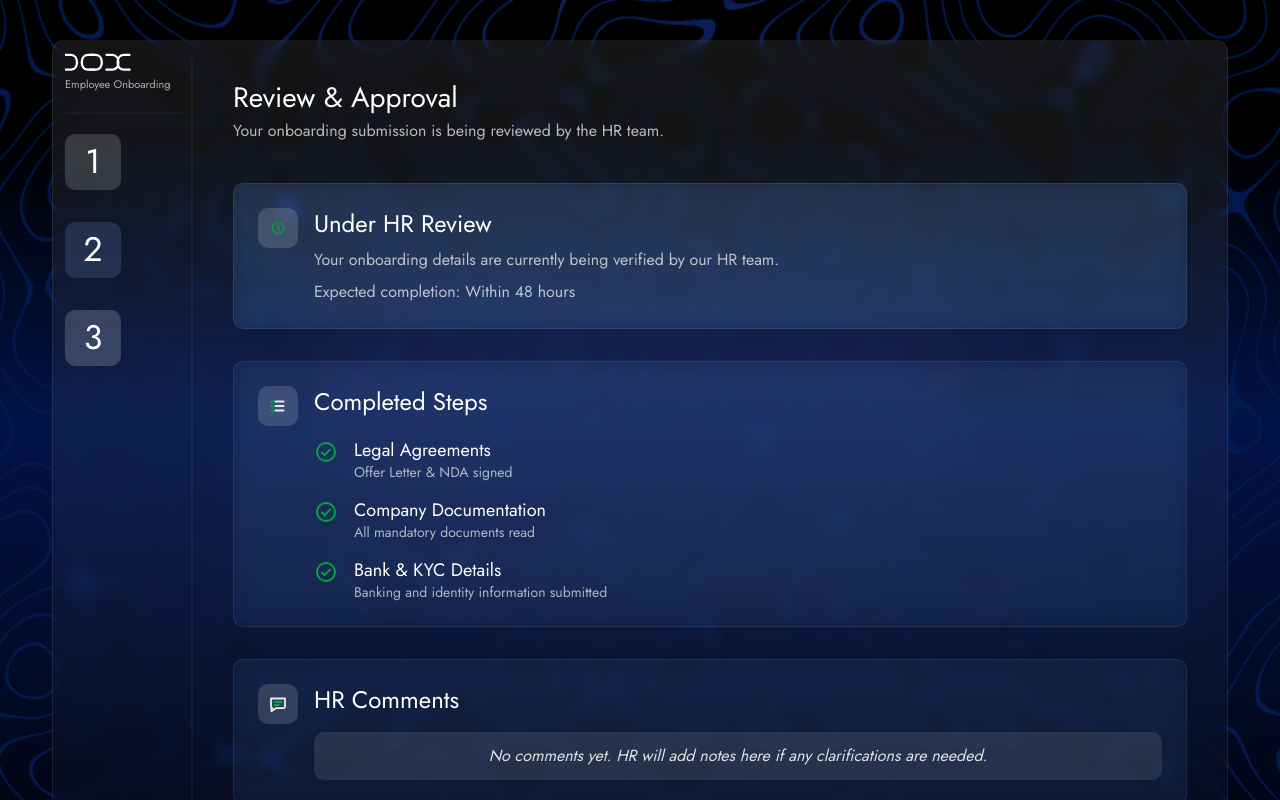
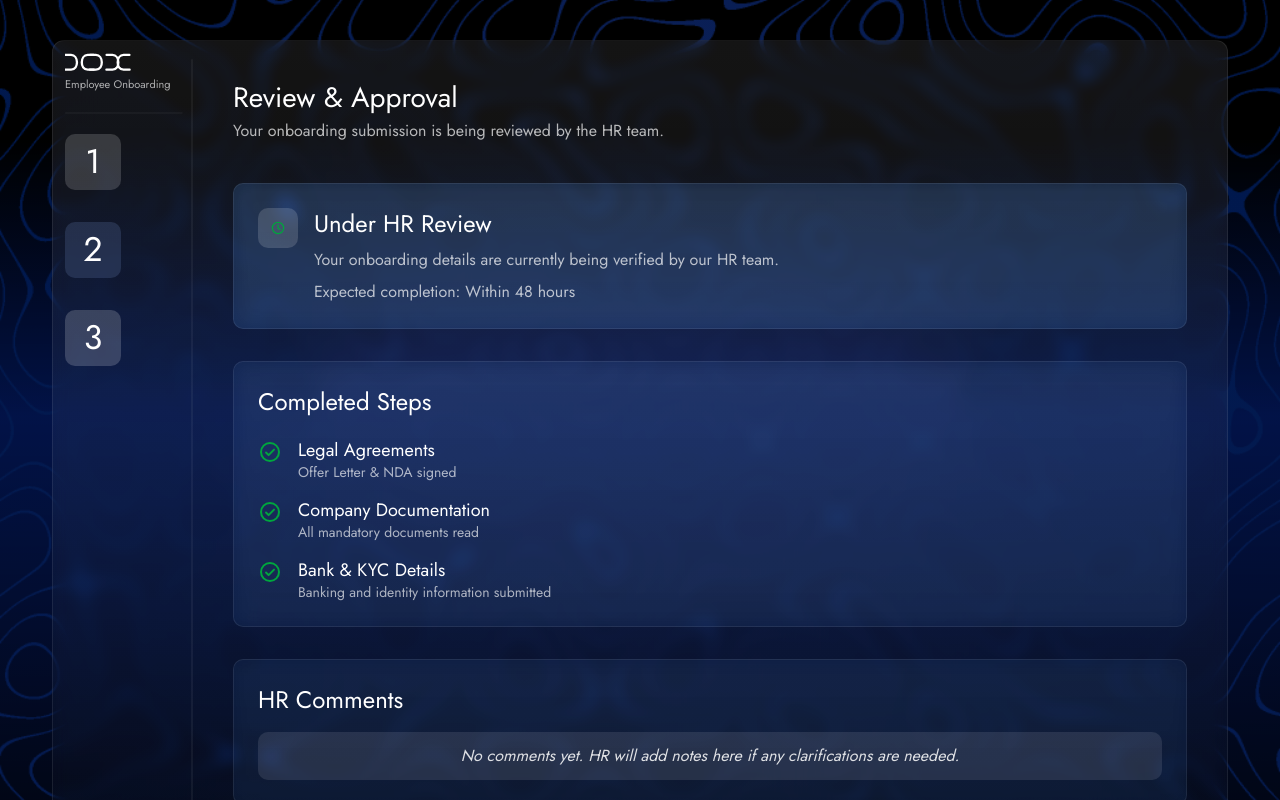
Before and after one commit to NoCapCode-tm/Dox, a React (Vite) app: page /review-approval in a window 1280 px wide. Shown: the top 800 px of the page. Built offline with nearby package versions, Linux system fonts and the light colour scheme; a web font is replaced by a local one.

Commit message:
fix(ReviewApproval): remove unused card icons

```diff
--- a/src/pages/ReviewApproval.jsx
+++ b/src/pages/ReviewApproval.jsx
@@ -103,7 +103,6 @@ const ReviewApproval = () => {
                                                 ))}
                                             </div>
                                         }
-                                        icon={<ChecklistIcon />}
                                         tone="secondary"
                                     />
 
@@ -116,7 +115,6 @@ const ReviewApproval = () => {
                                                 </p>
                                             </div>
                                         }
-                                        icon={<CommentIcon />}
                                         tone="secondary"
                                     />
                                 </div>
@@ -170,10 +168,12 @@ const InfoCard = ({ title, description, secondary, icon, iconClassName = 'h-10 w
             WebkitBackdropFilter: 'blur(10px)',
         }}
     >
-        <div className="flex items-start gap-3 md:gap-4">
-            <div className={`flex shrink-0 items-center justify-center bg-white/15 text-white ${iconClassName}`}>
-                {icon}
-            </div>
+        <div className={`flex items-start ${icon ? 'gap-3 md:gap-4' : 'gap-0'}`}>
+            {icon ? (
+                <div className={`flex shrink-0 items-center justify-center bg-white/15 text-white ${iconClassName}`}>
+                    {icon}
+                </div>
+            ) : null}
             <div className="min-w-0 flex-1">
                 <h2 className="text-[22px] leading-[28px] font-normal text-white md:text-[24px] md:leading-[32px]">{title}</h2>
                 {typeof description === 'string' ? (
```
